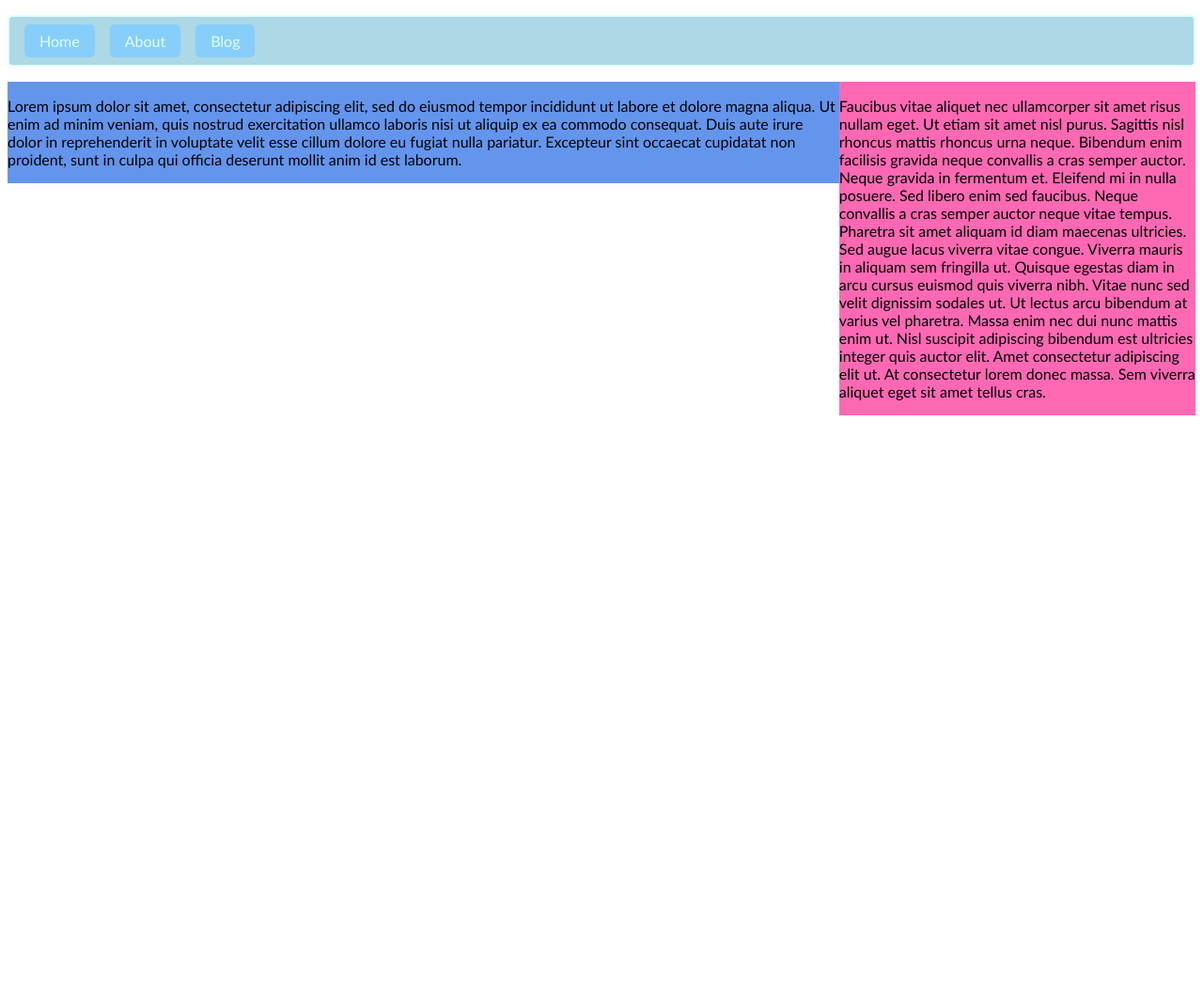
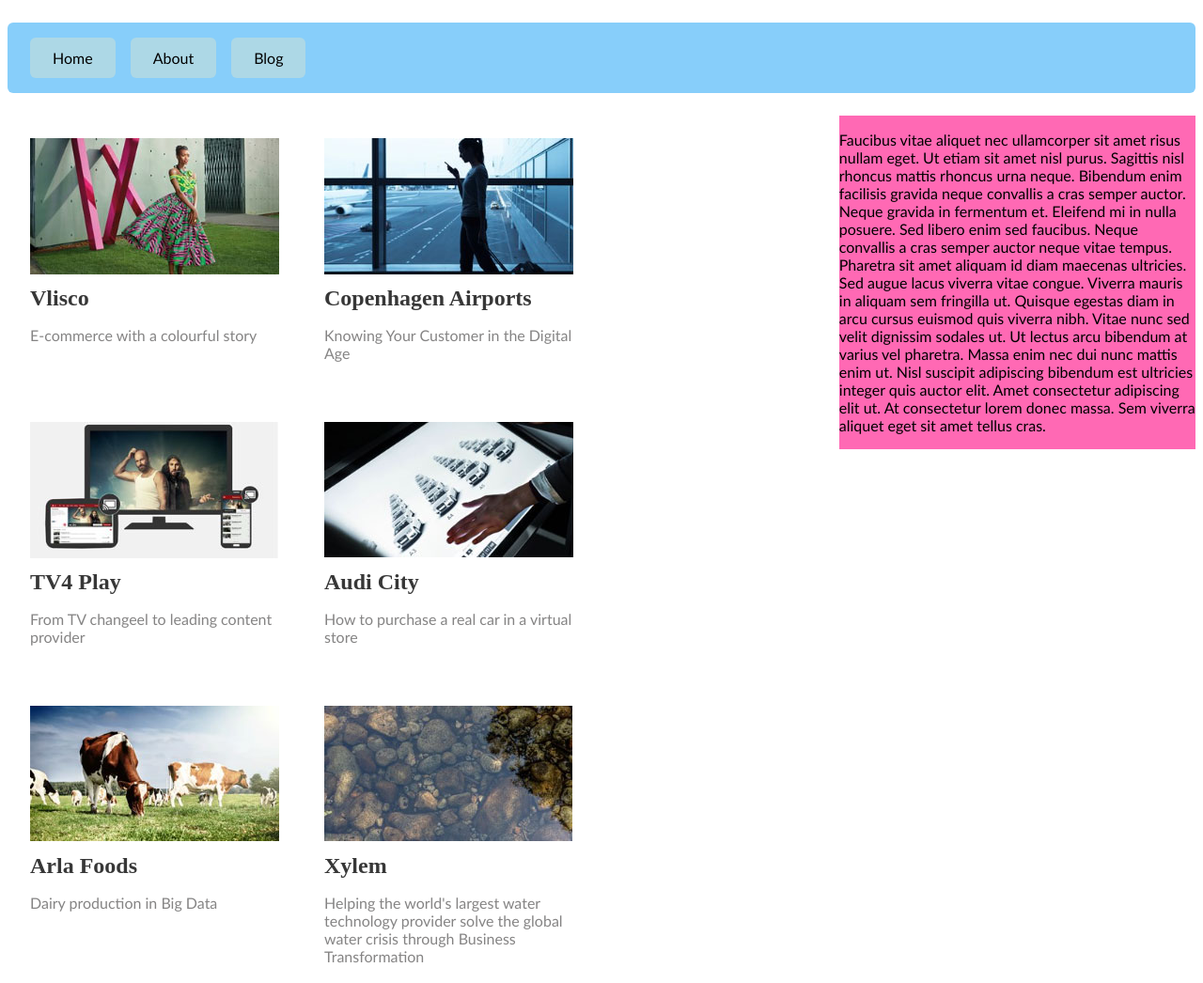
Before and after one commit to yodiyo/ui-exercise, a plain HTML site: page index.html in a window 1280 px wide. Shown: the whole page at 94% size. Before the commit the page ends 800 px from the top, so only its background shows below. Drawn offline with nearby package versions, Linux system fonts and the light colour scheme.

Commit message:
add cards, thumbnails and font

```diff
--- a/index.html
+++ b/index.html
@@ -27,15 +27,39 @@
             </ul>
         </nav>
     </header>
-    <section id="main">
-        <article>
-            <p>
-                Lorem ipsum dolor sit amet, consectetur adipiscing elit, sed do eiusmod tempor incididunt ut labore et dolore magna aliqua.
-                Ut enim ad minim veniam, quis nostrud exercitation ullamco laboris nisi ut aliquip ex ea commodo consequat.
-                Duis aute irure dolor in reprehenderit in voluptate velit esse cillum dolore eu fugiat nulla pariatur. Excepteur
-                sint occaecat cupidatat non proident, sunt in culpa qui officia deserunt mollit anim id est laborum.
-            </p>
-        </article>
+    <main>
+        <section id="content">
+            <article class="card">
+                <img src="images/valtech-test-thumb-vlisco.jpg" title="Vlisco" alt="Woman in dress">
+                <h1>Vlisco</h1>
+                <p>E-commerce with a colourful story</p>
+            </article>
+            <article class="card">
+                <img src="images/valtech-test-thumb-copenhagen.jpg" title="Copenhagen Airport" alt="Woman at airport window">
+                <h1>Copenhagen Airports</h1>
+                <p>Knowing Your Customer in the Digital Age</p>
+            </article>
+            <article class="card">
+                <img src="images/valtech-test-thumb-tv4.jpg" title="TV4 Play" alt="Same image on different devices">
+                <h1>TV4 Play</h1>
+                <p>From TV changeel to leading content provider</p>
+            </article>
+            <article class="card">
+                <img src="images/valtech-test-thumb-audi.jpg" title="Audi City" alt="Cars on large monitor display">
+                <h1>Audi City</h1>
+                <p>How to purchase a real car in a virtual store</p>
+            </article>
+            <article class="card">
+                <img src="images/valtech-test-thumb-arla.jpg" title="Arla Foods" alt="Cows in a field">
+                <h1>Arla Foods</h1>
+                <p>Dairy production in Big Data</p>
+            </article>
+            <article class="card">
+                    <img src="images/valtech-test-thumb-xylem.jpg" title="Xylem" alt="Stones under water">
+                    <h1>Xylem</h1>
+                    <p>Helping the world's largest water technology provider solve the global water crisis through Business Transformation</p>
+            </article>
+        </section>
         <aside>
             <p>Faucibus vitae aliquet nec ullamcorper sit amet risus nullam eget. Ut etiam sit amet nisl purus. Sagittis nisl
                 rhoncus mattis rhoncus urna neque. Bibendum enim facilisis gravida neque convallis a cras semper auctor.
@@ -48,7 +72,7 @@
                 eget sit amet tellus cras.</p>
 
         </aside>
-    </section>
+    </main>
     <footer>
 
     </footer>
--- a/test.css
+++ b/test.css
@@ -12,29 +12,46 @@ body * {
     clear: both;
 }
 
-#main > * {
+main > * {
     float: left;
 }
 
-#main article {
+#content {
     width: 70%;
-    background: cornflowerblue;
+    display: flex;
+    flex-wrap: wrap;
 }
 
-#main aside {
+aside {
     width: 30%;
     background: hotpink;
+}
+
+#content article {
+    flex-shrink: 3;
+    margin: 24px;
+    width: 265px;
+}
+
+article h1 {
+    font-family: 'Charter BT Pro Roman', serif;
+    color: #373737;
+    font-size: 24px;
+    margin: 12px 0;
+}
+
+article p {
+    color: #858484;
 }
 
 
 /* navigation */
 
 nav {
-    border: 2px solid lightcyan;
-    border-radius: 5px;
-    background: lightblue;
-    margin: 1em 0;
-    padding: 0 1em;
+    border-radius: 6px;
+    background: lightskyblue;
+    margin: 24px 0;
+    padding: 12px 24px;
 }
 
 nav ul {
@@ -48,9 +65,9 @@ nav ul li {
 }
 
 nav ul li a {
-    color: lightcyan;
+    color: black;
     text-decoration: none;
-    padding: 0.5em 1em;
-    background-color: lightskyblue;
-    border-radius: 5px;
+    padding: 12px 24px;
+    background-color: lightblue;
+    border-radius: 6px;
 }
--- a/test.js
+++ b/test.js
@@ -0,0 +1,10 @@
+// enable use of trial font from myfonts.com
+
+(function() {
+    var trial = document.createElement('script');
+    trial.type = 'text/javascript';
+    trial.async = true;
+    trial.src = 'https://easy.myfonts.net/v2/js?sid=112449(font-family=Charter+BT+Pro+Bold)&sid=112451(font-family=Charter+BT+Pro+Roman)&key=696Dp8JIze';
+    // var head = document.getElementsByTagName("head")[0];
+    // head.appendChild(trial);
+})();
```
Also changed, not shown: images/valtech-test-thumb-arla.jpg (added), images/valtech-test-thumb-audi.jpg (added), images/valtech-test-thumb-copenhagen.jpg (added), images/valtech-test-thumb-tv4.jpg (added), images/valtech-test-thumb-vlisco.jpg (added), images/valtech-test-thumb-xylem.jpg (added).
